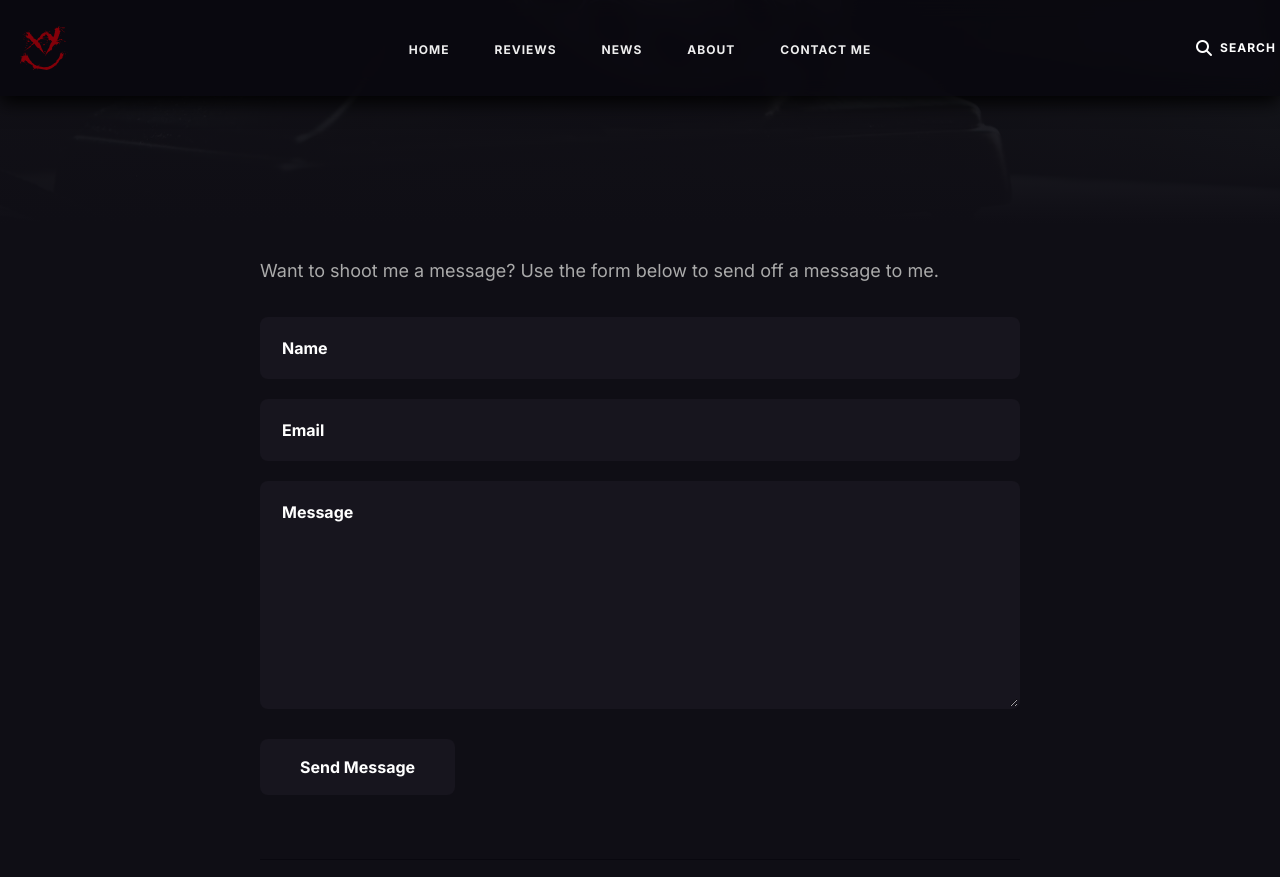
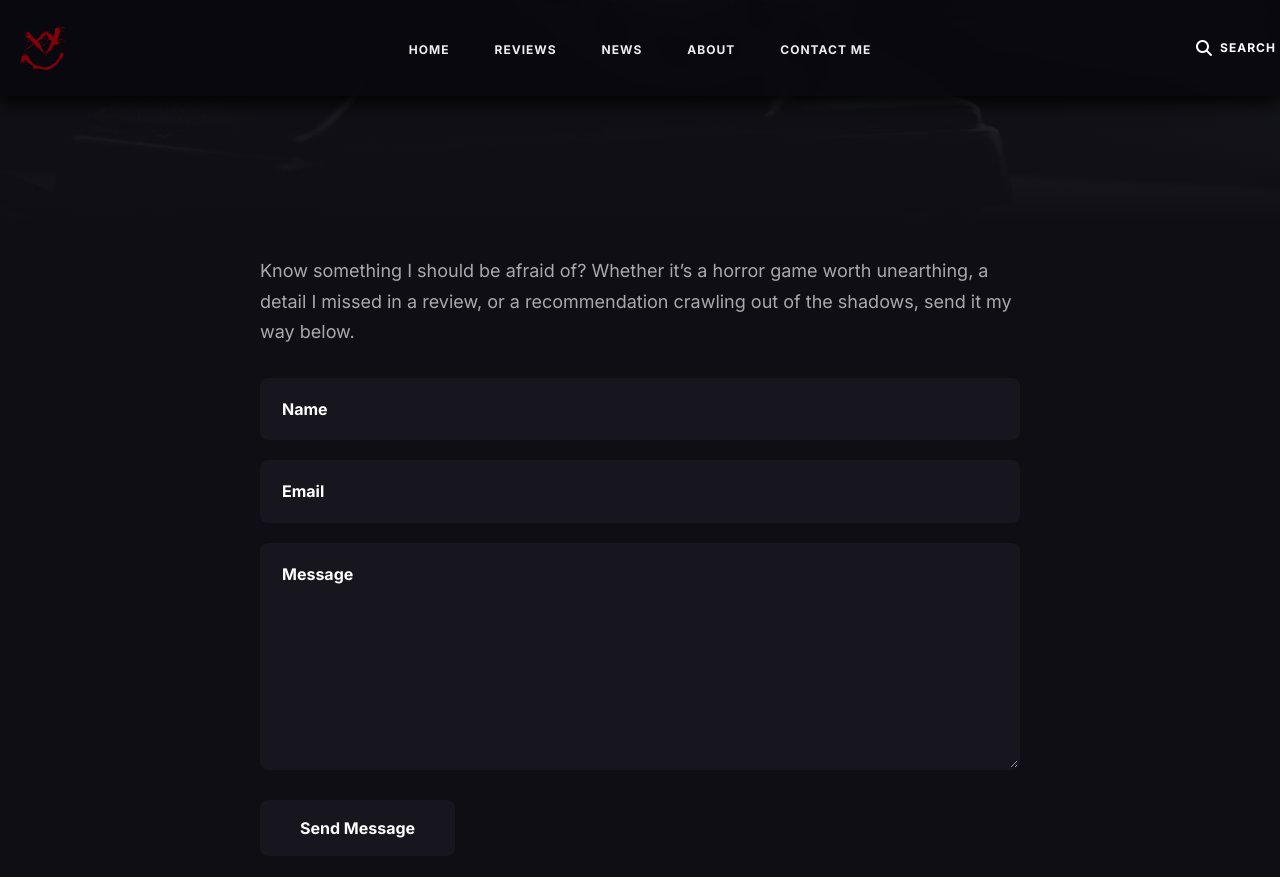
Before and after one commit to thexypod/thexypod.github.io, a Jekyll site: the page built from _pages/contact.html, in a window 1280 px wide and 900 px high, scrolled down 440 px. Shown: the top 877 px of the window. Built offline with Jekyll 4.4.1, drawn with Linux system fonts in a browser that asks for light colours.

Commit message:
Update settings.yml

```diff
--- a/_data/settings.yml
+++ b/_data/settings.yml
@@ -41,7 +41,7 @@ hero:
 contact:
   email: thexypod@gmail.com # Add your email for contact form
   formspree_id: xgvgqwed
-  description: Want to shoot me a message? Use the form below to send off a message to me.  # Add a description of your form
+  description: Know something I should be afraid of? Whether it’s a horror game worth unearthing, a detail I missed in a review, or a recommendation crawling out of the shadows, send it my way below.
 
 #-------------------------------
 # Footer section
```
